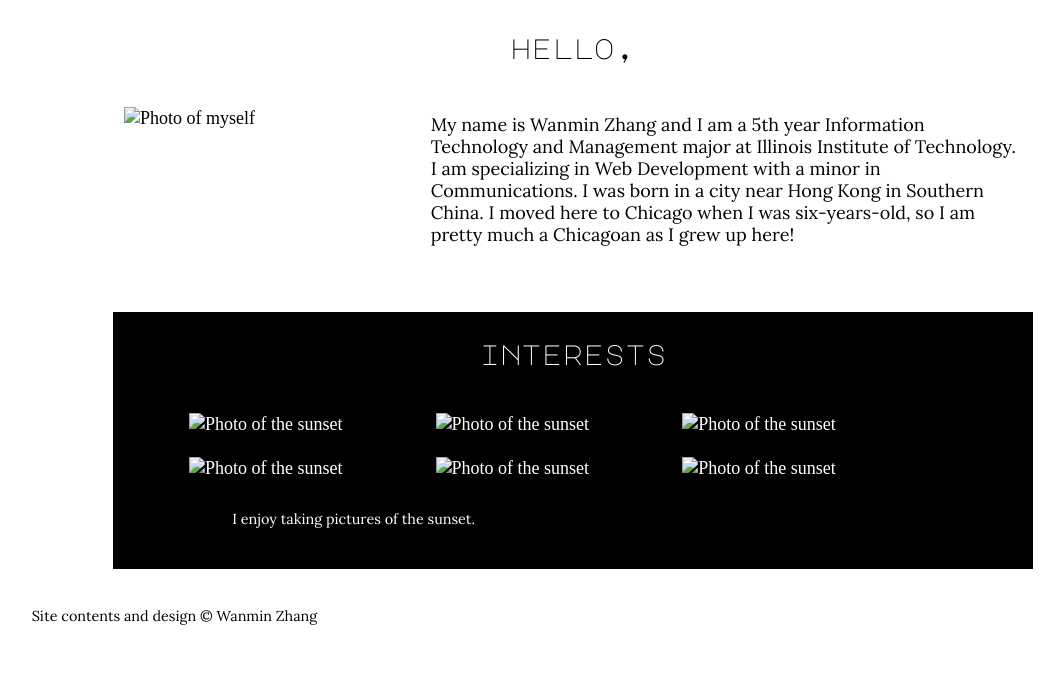
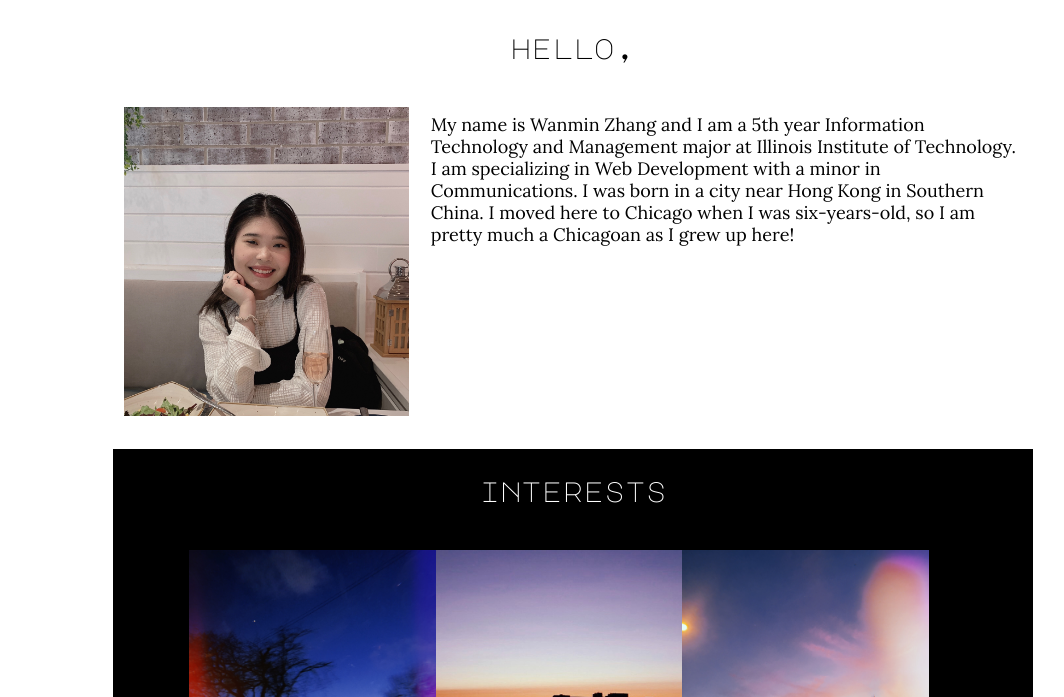
Before and after one commit to wanminz/com530-project-three, a plain HTML site: page index.html in a window 1280 px wide. Shown: the part 103-800 px from the top of the page, without its empty margins (67-1131 px from the left). Drawn offline with Linux system fonts and the light colour scheme; files that its build step writes are made by us from their sources; a web font is replaced by a local one.

Commit message:
Adjust relative paths to reflect changes in site architecture

```diff
--- a/index.html
+++ b/index.html
@@ -4,7 +4,7 @@
   <meta charset="utf-8" />
   <title>Wanmin Zhang</title>
   <meta name="viewport" content="width=device-width,initial-scale=1.0,shrink-to-fit=no" />
-  <link rel="stylesheet" href="screen.css" />
+  <link rel="stylesheet" href="assets/css/screen.css" />
 </head>
 <body>
   <header id="header">
@@ -14,7 +14,7 @@
     <section id="introduction">
       <h2>Hello,</h2>
       <figure class="photo">
-        <img src="img/self.jpg" alt="Photo of myself" />
+        <img src="assets/img/self.jpg" alt="Photo of myself" />
         <figcaption>
           Picture of me at brunch.
         </figcaption>
@@ -32,22 +32,22 @@
       <figure class="gallery">
         <ul class="images">
           <li>
-            <img src="img/sunset-01.jpg" alt="Photo of the sunset" />
+            <img src="assets/img/sunset-01.jpg" alt="Photo of the sunset" />
           </li>
           <li>
-            <img src="img/sunset-02.jpg" alt="Photo of the sunset" />
+            <img src="assets/img/sunset-02.jpg" alt="Photo of the sunset" />
           </li>
           <li>
-            <img src="img/sunset-03.jpg" alt="Photo of the sunset" />
+            <img src="assets/img/sunset-03.jpg" alt="Photo of the sunset" />
           </li>
           <li>
-            <img src="img/sunset-04.jpg" alt="Photo of the sunset" />
+            <img src="assets/img/sunset-04.jpg" alt="Photo of the sunset" />
           </li>
           <li>
-            <img src="img/sunset-05.jpg" alt="Photo of the sunset" />
+            <img src="assets/img/sunset-05.jpg" alt="Photo of the sunset" />
           </li>
           <li>
-            <img src="img/sunset-06.jpg" alt="Photo of the sunset" />
+            <img src="assets/img/sunset-06.jpg" alt="Photo of the sunset" />
           </li>
         </ul>
         <figcaption>
```
